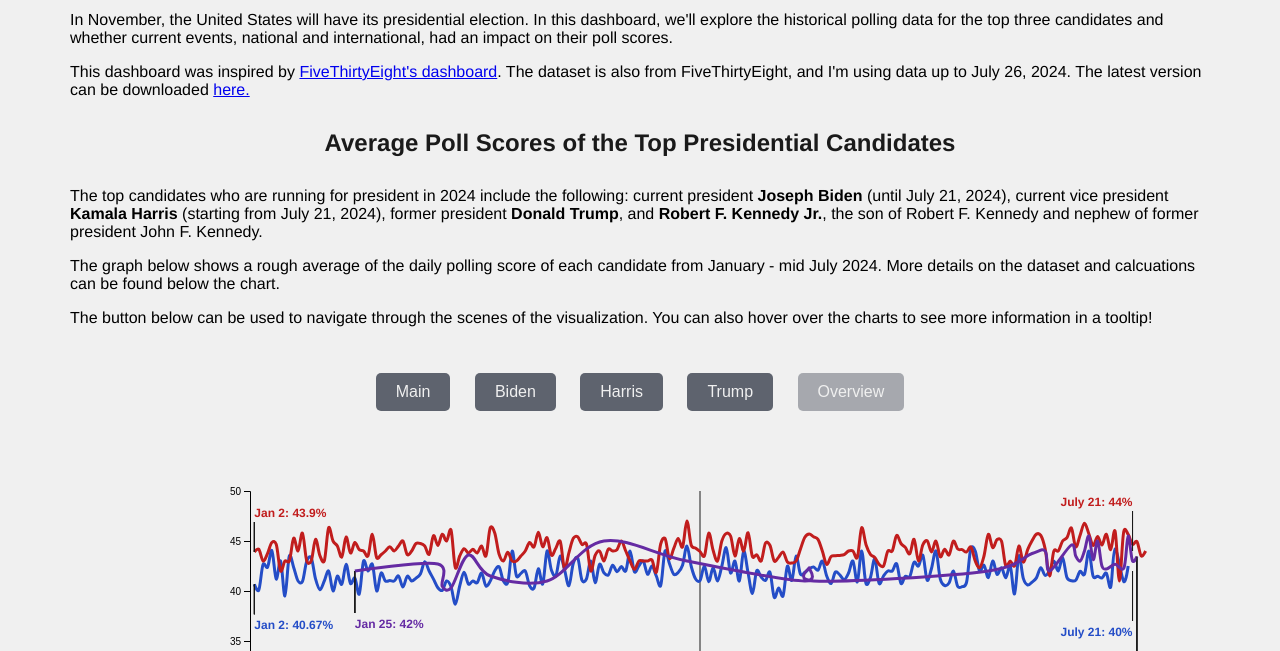
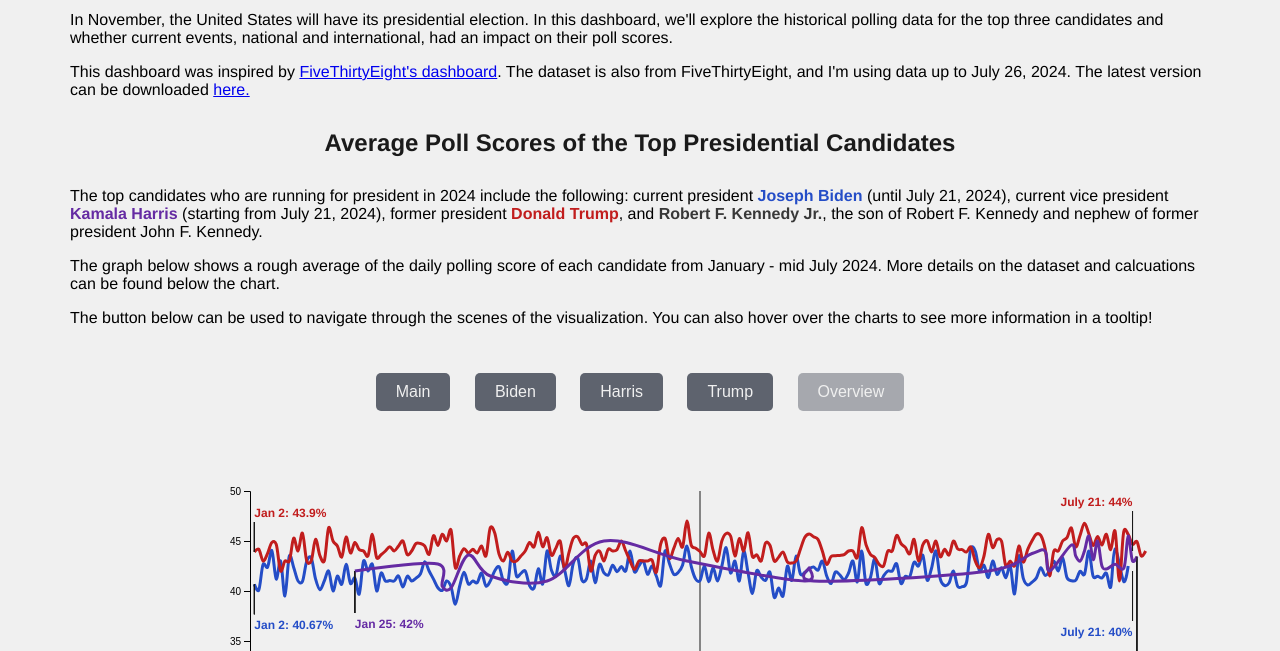
Before and after one commit to mjanas/mjanas.github.io, a plain HTML site: page overview.html in a window 1280 px wide. Shown: the part 149-800 px from the top of the page. Drawn offline with Linux system fonts and the light colour scheme.

Commit message:
More fixes (#3)
* Get basic template and graph

* Update

* Add data for harris

* Updates

* Fixes and cleanup

* Typos

* typos

* Color changes

```diff
--- a/overview.html
+++ b/overview.html
@@ -27,10 +27,11 @@
         </p>
         <h2>Average Poll Scores of the Top Presidential Candidates</h2>
         <p>
-            The top candidates who are running for president in 2024 include the following: current president <b>Joseph
-                Biden</b> (until July 21, 2024), current vice president <b>Kamala Harris</b> (starting from July 21, 2024), former president <b>Donald Trump</b>,
-            and <b>Robert F. Kennedy Jr.</b>, the son of Robert F. Kennedy and nephew of former president John F.
-            Kennedy.
+            The top candidates who are running for president in 2024 include the following: current president
+            <b style="color: #244DC7;">Joseph Biden</b> (until July 21, 2024), current vice president
+            <b style="color: #652BA3;">Kamala Harris</b> (starting from July 21, 2024), former president
+            <b style="color: #C11D1D;">Donald Trump</b>, and
+            <b style="color: #383838;">Robert F. Kennedy Jr.</b>, the son of Robert F. Kennedy and nephew of former president John F. Kennedy.
         </p>
         <p>
             The graph below shows a rough average of the daily polling score of each candidate from January - mid July 2024.
```
Also changed, not shown: index.html (+1 -5 lines).
